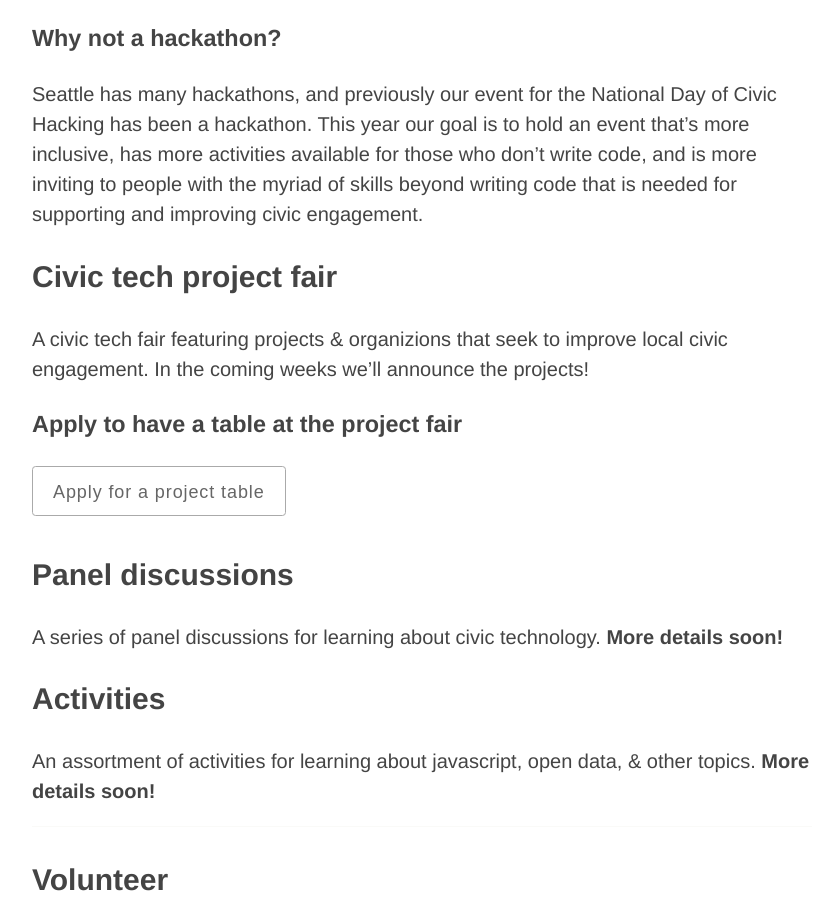
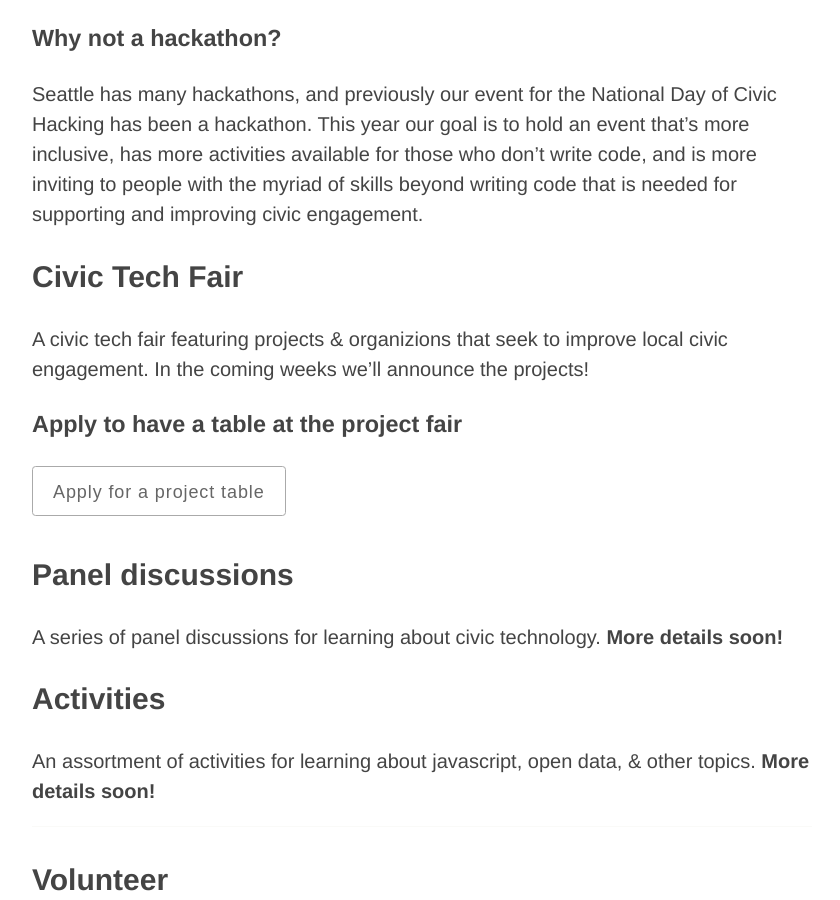
Before and after one commit to openseattle/discotech, a Jekyll site: the page built from index.md, in a window 1280 px wide and 900 px high, scrolled down 1324 px. Shown: the whole window, without its empty margins (218-1058 px from the left). Built offline with Jekyll 4.4.1, drawn with Linux system fonts in a browser that asks for light colours; Markdown is read by kramdown in place of the engine named in the settings.

Commit message:
Update index.md

```diff
--- a/index.md
+++ b/index.md
@@ -39,7 +39,7 @@ Read more about the event format here: https://www.alliedmedia.org/ddjc/discotec
 
 Seattle has many hackathons, and previously our event for the National Day of Civic Hacking has been a hackathon. This year our goal is to hold an event that's more inclusive, has more activities available for those who don't write code, and is more inviting to people with the myriad of skills beyond writing code that is needed for supporting and improving civic engagement.
 
-## Civic tech project fair
+## Civic Tech Fair
 
 A civic tech fair featuring projects & organizions that seek to improve local civic engagement. In the coming weeks we'll announce the projects!
 
```
